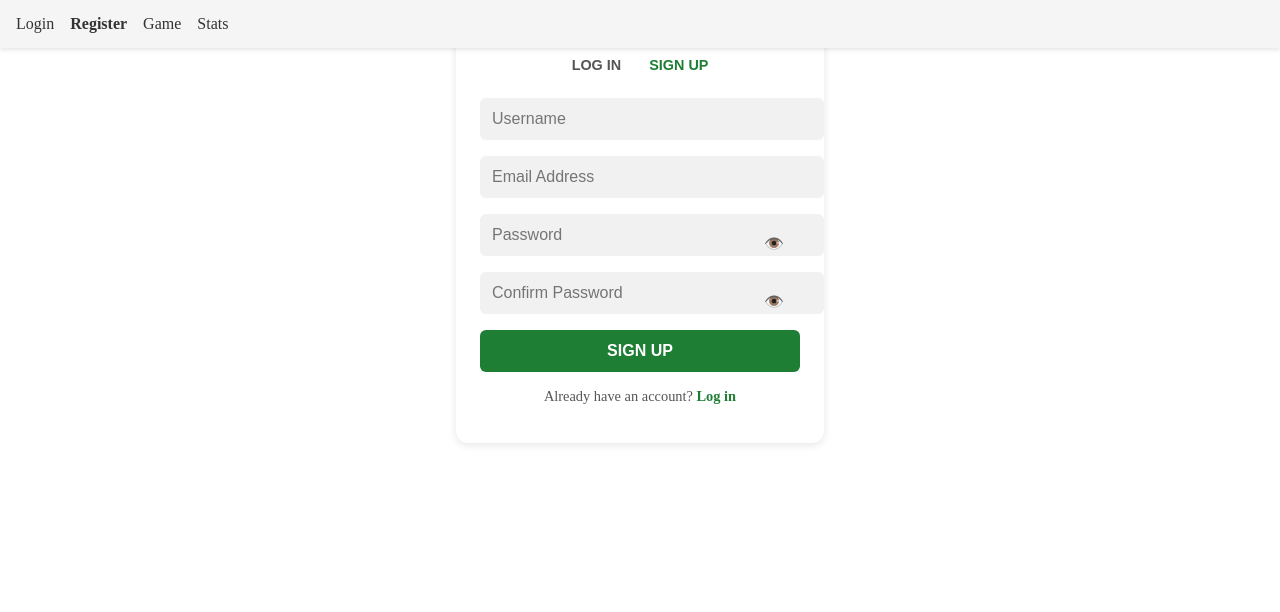
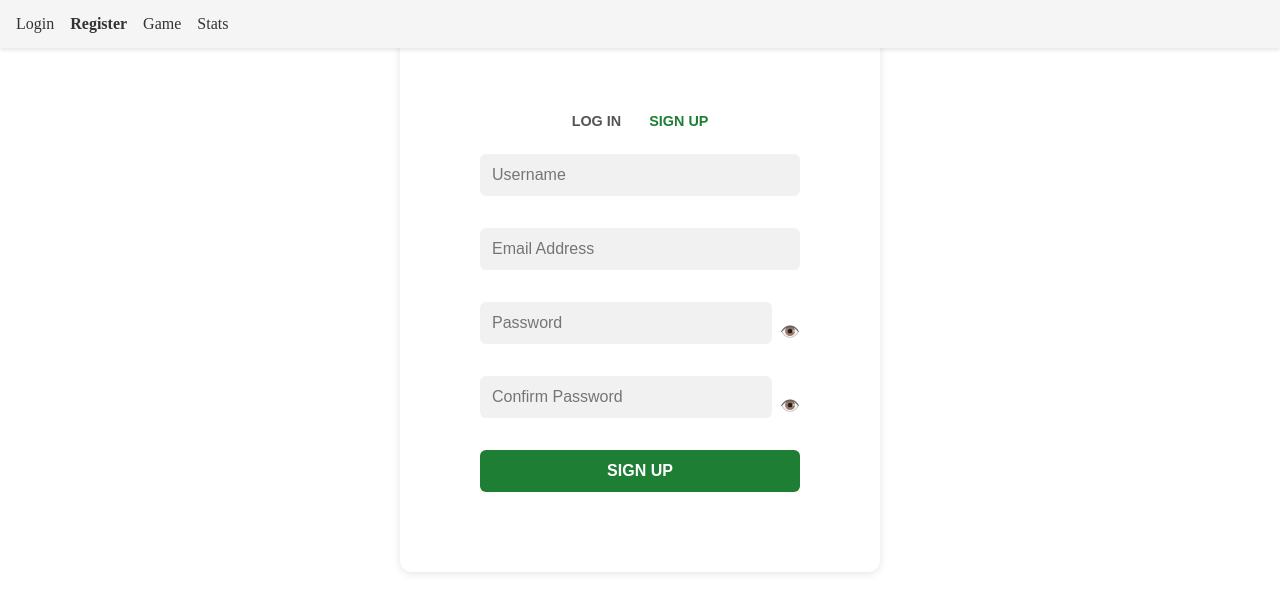
Before and after one commit to wattschristian/BlackjackRoyale, an Angular app in the folder client/: page /register in a window 1280 px wide. Shown: the top 612 px of the page. Built offline with nearby package versions, Linux system fonts and the light colour scheme.

Commit message:
Login/SignUp page Changes

```diff
--- a/client/src/app/login/login.component.css
+++ b/client/src/app/login/login.component.css
@@ -1,7 +1,7 @@
 .login-card {
     max-width: 320px;
     margin: 2rem auto;
-    padding: 1.5rem;
+    padding: 5rem;
     background: #ffffff;
     border-radius: 12px;
     box-shadow: 0 2px 8px rgba(0, 0, 0, 0.1);
@@ -23,8 +23,16 @@
   .tab.active {
     color: #1e7e34;
   }
-  .input-field {
+
+  .field-wrapper {
+    display: flex;
+    align-items: center;
+    margin-bottom: 1rem;
     width: 100%;
+  }
+
+  .field-wrapper .input-field {
+    flex: 1;
     padding: 0.75rem;
     margin-bottom: 1rem;
     border: none;
@@ -33,15 +41,21 @@
     font-size: 1rem;
   }
   .password-wrapper {
-    position: relative;
+    display: flex;
+    align-items: center;
   }
-  .eye-icon {
-    position: absolute;
-    right: 1rem;
-    top: 50%;
-    transform: translateY(-50%);
+
+  .password-wrapper .input-field {
+    flex: 1;
+    margin-right: 0.5rem;  /* gap before the eye */
+  }
+
+  .password-wrapper .eye-icon {
     cursor: pointer;
+    user-select: none;
   }
+
+
   .btn {
     width: 100%;
     padding: 0.75rem;
--- a/client/src/app/login/login.component.html
+++ b/client/src/app/login/login.component.html
@@ -1,20 +1,41 @@
 <div class="card login-card">
   <div class="tabs">
-    <button class="tab active">LOG IN</button>
-    <button class="tab">SIGN UP</button>
+    <button class="tab"
+    routerLink="/login"
+    routerLinkActive="active"
+    [routerLinkActiveOptions]="{ exact: true }">
+    LOG IN
+    </button>
+    <button
+      class="tab"
+      routerLink="/register"
+      routerLinkActive="active">
+      SIGN UP
+    </button>
   </div>
   <form [formGroup]="form" (ngSubmit)="onSubmit()">
-    <input type="text" placeholder="Username" class="input-field" formControlName="username" />
-    <div class="password-wrapper">
-      <input type="password" placeholder="Password" class="input-field" formControlName="password" />
-      <span class="eye-icon">👁️</span>
+    <div class="field-wrapper">
+      <input
+        type="text"
+        placeholder="Username"
+        class="input-field"
+        formControlName="username"
+      />
     </div>
-    <button type="submit" class="btn btn-primary">LOG IN</button>
+    <div class="field-wrapper password-wrapper">
+      <input
+        [type]="showPassword ? 'text' : 'password'"
+        placeholder="Password"
+        class="input-field"
+        formControlName="password"
+      />
+      <span class="eye-icon" (click)="togglePassword()">
+        {{ showPassword ? '🙈' : '👁️' }}
+      </span>
+    </div>
+    <button type="submit" class="btn btn-primary">SIGN UP</button>
   </form>
   <div *ngIf="loginResult$ | async as result">
     <p *ngIf="result.message !== 'Login successful'">Login failed: {{ result.message }}</p>
   </div>
-  <p class="helper-text">
-    Don't have an account? <a routerLink="/register" class="signup-link">Sign up</a>
-  </p>
 </div>
--- a/client/src/app/login/login.component.ts
+++ b/client/src/app/login/login.component.ts
@@ -1,6 +1,7 @@
 import { Component } from '@angular/core';
 import { FormBuilder, FormGroup, ReactiveFormsModule } from '@angular/forms';
 import { CommonModule } from '@angular/common';
+import { RouterModule } from '@angular/router';      // ← import this
 import { AuthService } from '../services/auth.service';
 import { Router } from '@angular/router';
 import { Observable, of } from 'rxjs';
@@ -9,7 +10,7 @@ import { tap, catchError } from 'rxjs/operators';
 @Component({
   selector: 'app-login',
   standalone: true,
-  imports: [CommonModule, ReactiveFormsModule],
+  imports: [CommonModule, ReactiveFormsModule, RouterModule],
   templateUrl: './login.component.html',
   styleUrls: ['./login.component.css']
 })
@@ -40,4 +41,10 @@ export class LoginComponent {
       );
     }
   }
+
+  showPassword = false;
+
+  togglePassword() {
+    this.showPassword = !this.showPassword;
+  }
 }
--- a/client/src/app/register/register.component.css
+++ b/client/src/app/register/register.component.css
@@ -1,7 +1,7 @@
 .register-card {
     max-width: 320px;
     margin: 2rem auto;
-    padding: 1.5rem;
+    padding: 5rem;
     background: #ffffff;
     border-radius: 12px;
     box-shadow: 0 2px 8px rgba(0, 0, 0, 0.1);
@@ -27,8 +27,15 @@
     color: #1e7e34;
   }
 
-  .input-field {
+  .field-wrapper {
+    display: flex;
+    align-items: center;
+    margin-bottom: 1rem;
     width: 100%;
+  }
+
+  .field-wrapper .input-field {
+    flex: 1;
     padding: 0.75rem;
     margin-bottom: 1rem;
     border: none;
@@ -37,16 +44,10 @@
     font-size: 1rem;
   }
 
-  .password-wrapper {
-    position: relative;
-  }
-
-  .eye-icon {
-    position: absolute;
-    right: 1rem;
-    top: 50%;
-    transform: translateY(-50%);
+  .password-wrapper .eye-icon {
+    margin-left: 0.5rem;
     cursor: pointer;
+    user-select: none;
   }
 
   .btn {
--- a/client/src/app/register/register.component.html
+++ b/client/src/app/register/register.component.html
@@ -1,27 +1,64 @@
 <div class="card register-card">
     <div class="tabs">
-      <button class="tab">LOG IN</button>
-      <button class="tab active">SIGN UP</button>
+      <button class="tab"
+    routerLink="/login" >
+    LOG IN
+    </button>
+    <button
+      class="tab"
+      routerLink="/register"
+      routerLinkActive="active"
+      [routerLinkActiveOptions]="{ exact: true }">
+      SIGN UP
+    </button>
     </div>
 
     <form>
-      <input type="text" placeholder="Username" class="input-field" />
-      <input type="email" placeholder="Email Address" class="input-field" />
+      <div class="field-wrapper">
+        <input
+          type="text"
+          placeholder="Username"
+          formControlName="username"
+          class="input-field"
+        />
+      </div>
 
-      <div class="password-wrapper">
-        <input type="password" placeholder="Password" class="input-field" />
-        <span class="eye-icon">👁️</span>
+      <!-- Email -->
+      <div class="field-wrapper">
+        <input
+          type="email"
+          placeholder="Email Address"
+          formControlName="email"
+          class="input-field"
+        />
       </div>
-      <div class="password-wrapper">
-        <input type="password" placeholder="Confirm Password" class="input-field" />
-        <span class="eye-icon">👁️</span>
+
+      <!-- Password -->
+      <div class="field-wrapper password-wrapper">
+        <input
+          [type]="showPassword ? 'text' : 'password'"
+          placeholder="Password"
+          formControlName="password"
+          class="input-field"
+        />
+        <span class="eye-icon" (click)="togglePassword()">
+          {{ showPassword ? '🙈' : '👁️' }}
+        </span>
+      </div>
+
+      <!-- Confirm Password -->
+      <div class="field-wrapper password-wrapper">
+        <input
+          [type]="showPassword ? 'text' : 'password'"
+          placeholder="Confirm Password"
+          formControlName="confirmPassword"
+          class="input-field"
+        />
+        <span class="eye-icon" (click)="togglePassword()">
+          {{ showPassword ? '🙈' : '👁️' }}
+        </span>
       </div>
 
       <button type="submit" class="btn btn-primary">SIGN UP</button>
     </form>
-
-    <p class="helper-text">
-      Already have an account?
-      <a routerLink="/login" class="signup-link">Log in</a>
-    </p>
   </div>
--- a/client/src/app/register/register.component.ts
+++ b/client/src/app/register/register.component.ts
@@ -1,11 +1,18 @@
 import { Component } from '@angular/core';
+import { RouterModule } from '@angular/router';
 
 @Component({
   selector: 'app-register',
-  imports: [],
+  imports: [RouterModule],
   templateUrl: './register.component.html',
   styleUrls: ['./register.component.css']
 })
 export class RegisterComponent {
 
+  showPassword = false;
+
+  togglePassword() {
+    this.showPassword = !this.showPassword;
+  }
+
 }
```
